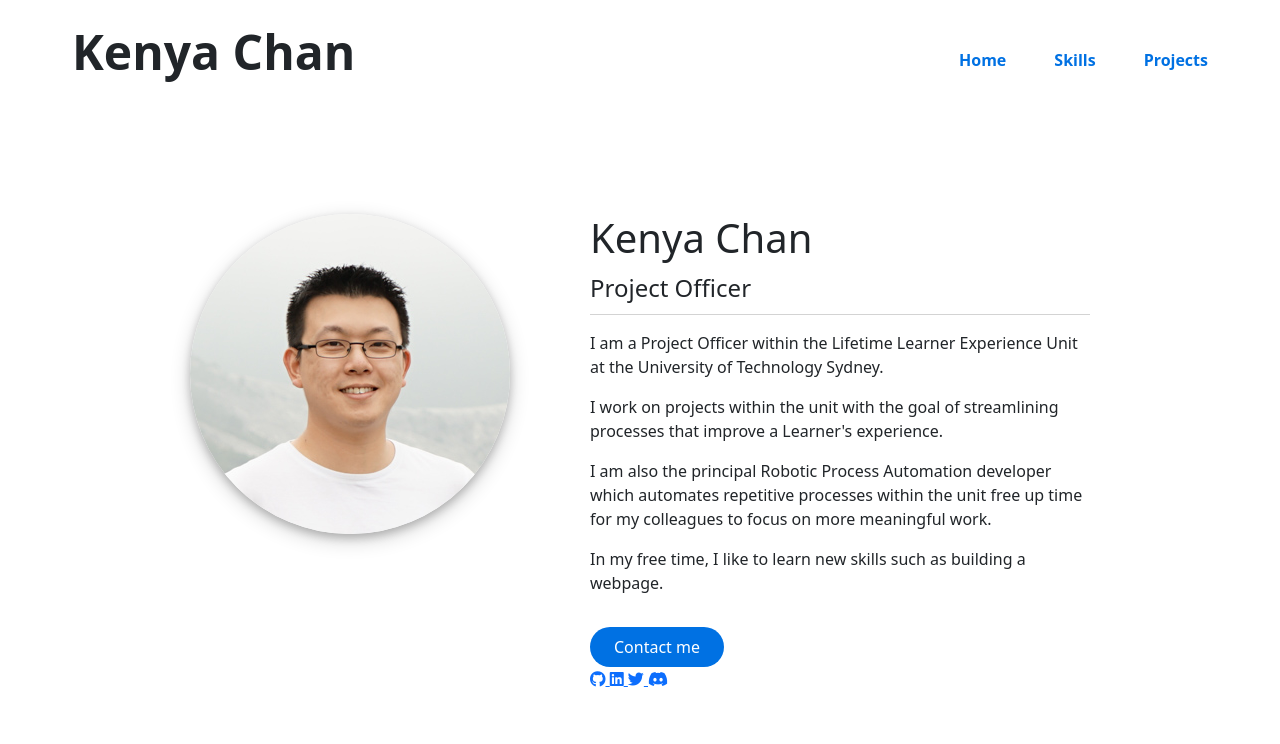
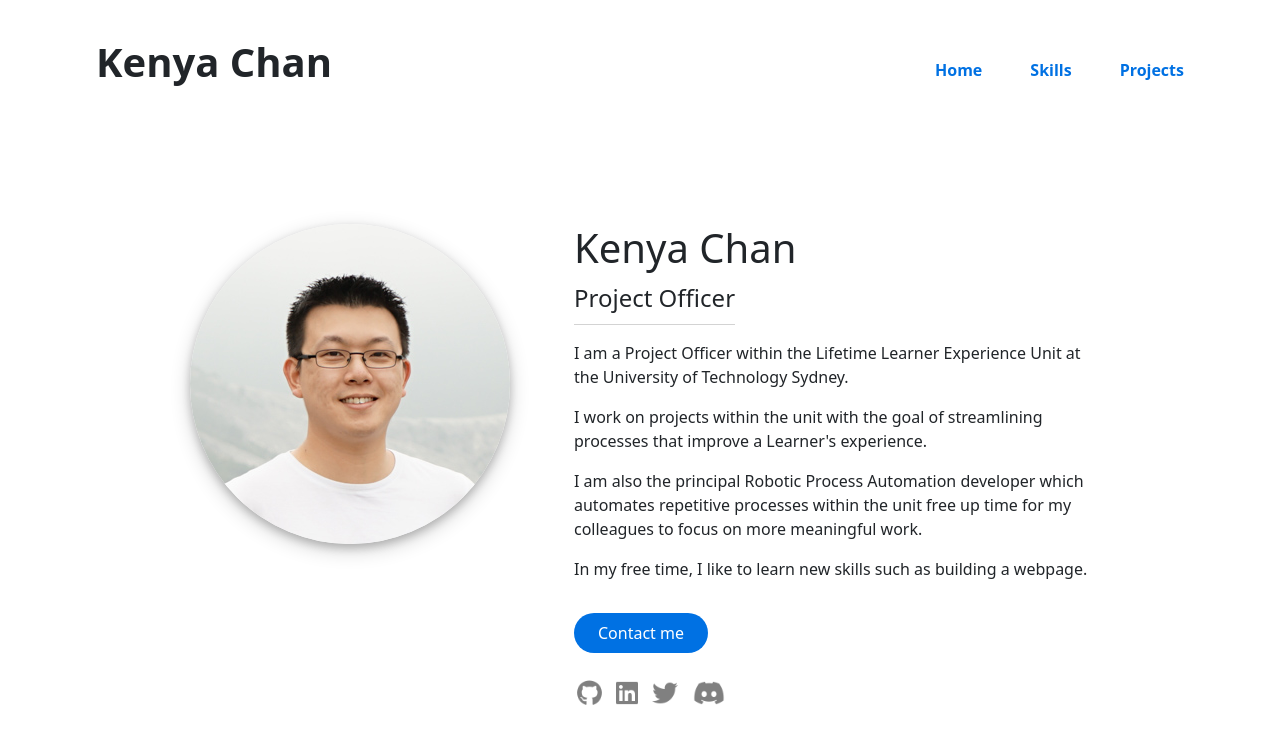
Before and after one commit to kenyachan/kenyachan.dev, a plain HTML site: page index.html in a window 1280 px wide. Drawn offline with nearby package versions, Linux system fonts and the light colour scheme.

Commit message:
Refactor for mobile first responsive design

```diff
--- a/css/style.css
+++ b/css/style.css
@@ -16,21 +16,20 @@ body {
   flex-direction: column;
   align-items: center;
   min-height: 100vh;
+  margin: 1rem 0;
 }
 
-/* Header */
 header {
   display: flex;
-  flex-direction: row;
-  width: 1200px;
-  margin-top: 1rem;
-  padding: 0 2rem;
-  justify-content: space-between;
+  margin-bottom: 1rem;
+
+  flex-direction: column;
+  width: 90vw;
   align-items: center;
 }
 
 .page-title {
-  font-size: 3rem;
+  font-size: 2.5rem;
   font-weight: bolder;
 }
 
@@ -45,31 +44,39 @@ nav a {
   color: #0071e3;
 }
 
-/* Main Content */
-
 main {
   display: flex;
   flex-direction: column;
   flex: 1 1 auto;
+  align-items: center;
   justify-content: center;
-  align-items: center;
 }
 
 #bio-container {
   display: flex;
-  max-width: 900px;
+  flex-direction: column;
+  align-items: center;
+  max-width: 90vw;
 }
 
 .picture-image {
   border-radius: 290486px;
-  max-height: 20rem;
-  max-width: 20rem;
+  max-height: 80vw;
+  max-width: 80vw;
+  margin: 1rem 0;
   box-shadow: 0 4px 8px 0 rgba(0, 0, 0, 0.2), 0 6px 20px 0 rgba(0, 0, 0, 0.19);
-  margin-right: 5rem;
+}
+
+.bio {
+  display: flex;
+  flex-direction: column;
+  align-items: center;
+  max-width: 516px;
 }
 
 #position-text {
-  font-size: 1.5rem;
+  font-size: 1.2rem;
+  font-weight: 300;
   border-bottom: 1px solid lightgrey;
   padding-bottom: 0.5rem;
   margin-bottom: 1rem;
@@ -98,34 +105,30 @@ transition: none;
 }
 
 #contact-button {
-  margin-top: 1rem;
+  margin: 1rem 0;
 }
 
-.socials-list {
-  list-style: none;
-  margin: 0;
-  padding: 0;
-  text-align: center;
-
-  position: fixed;
-  /* top: 50%; */
-  right: 2vw;
+#socials-bar {
+  display: flex;
+  gap: 0.5rem;
 }
 
-.socials-list li {
+.social-link {
+  color: black;
   font-size: 2rem;
+  text-align: center;
   transition-property: opacity, transform;
   will-change: opacity, transform;
+  transform: scale(0.8);
   opacity: 0.5;
-  margin: 0.5rem;
 }
 
-.socials-list li:hover {
+.social-link:hover {
+  transform: scale(1);
   opacity: 1;
-  transform: scale(1.3);
 }
 
-.socials-list a {
+.fa-brands {
   color: black;
 }
 
@@ -145,82 +148,52 @@ transition: none;
   color: #5865F2;
 }
 
-/*
-.socials-list {
-  display: flex;
-  flex-direction: column;
-  position: fixed;
-  right: 1%;
-  list-style-type: none;
-  padding-left: 0;
+@media only screen and (max-width: 600px) {
+
 }
 
-.socials-list {
-  margin-bottom: 0;
+@media only screen and (min-width: 600px) {
+
 }
 
-.socials-list li {
-  font-size: 2rem;
-  transition-property: opacity, transform;
-  will-change: opacity, transform;
-  transform: scale(0.75);
-  opacity: 0.5;
-  margin: 0.5rem;
-}
+@media only screen and (min-width: 768px) {
+  header {
+    flex-direction: row;
+    justify-content: space-between;
+    margin-top: 1rem;
+    padding: 0 2rem;
+  }
 
-.socials-list a {
-  color: black;
-}
-
-.socials-list li:hover {
-  opacity: 1;
-  transform: scale(1);
-}
-
-.fa-github:hover {
-  color: #171515;
-}
-
-.fa-linkedin:hover {
-  color: #0e76a8;
-}
-
-.fa-twitter:hover {
-  color: #1DA1F2;
-}
-
-Responsive layout - makes a one column-layout when display is less than 50px
-@media screen and (max-width: 50rem) {
-  main {
-    flex-direction: column;
+  #bio-container {
+    flex-direction: row;
+    align-items: flex-start;
   }
 
   .picture-image {
-    margin-top: 1.5rem;
-    margin-right: 0rem;
+    border-radius: 290486px;
+    max-height: 20rem;
+    max-width: 20rem;
+    margin: 0 4rem 0 0;
   }
 
   .bio {
-    margin-top: 1.5rem;
-    margin-bottom: 1.5rem;
-    margin-left: 0rem;
-    margin-right: 0rem;
+    align-items: flex-start;
   }
 
-  .description {
-    margin-bottom: 0;
+  #position-text {
+    font-size: 1.5rem;
   }
 
-  #bio-header, .description p {
-    text-align: center;
+}
+
+@media only screen and (min-width: 992px) {
+  #bio-container {
+    max-width: 900px;
   }
+}
 
-  .socials-list {
-    flex-direction: row;
-    position: inherit;
-    right: auto;
-    justify-content: center;
-    margin-left: 0rem;
-    margin-bottom: 1rem;
+@media only screen and (min-width: 1200px) {
+  header {
+    max-width: 1200px;
   }
-} */
+}
```
